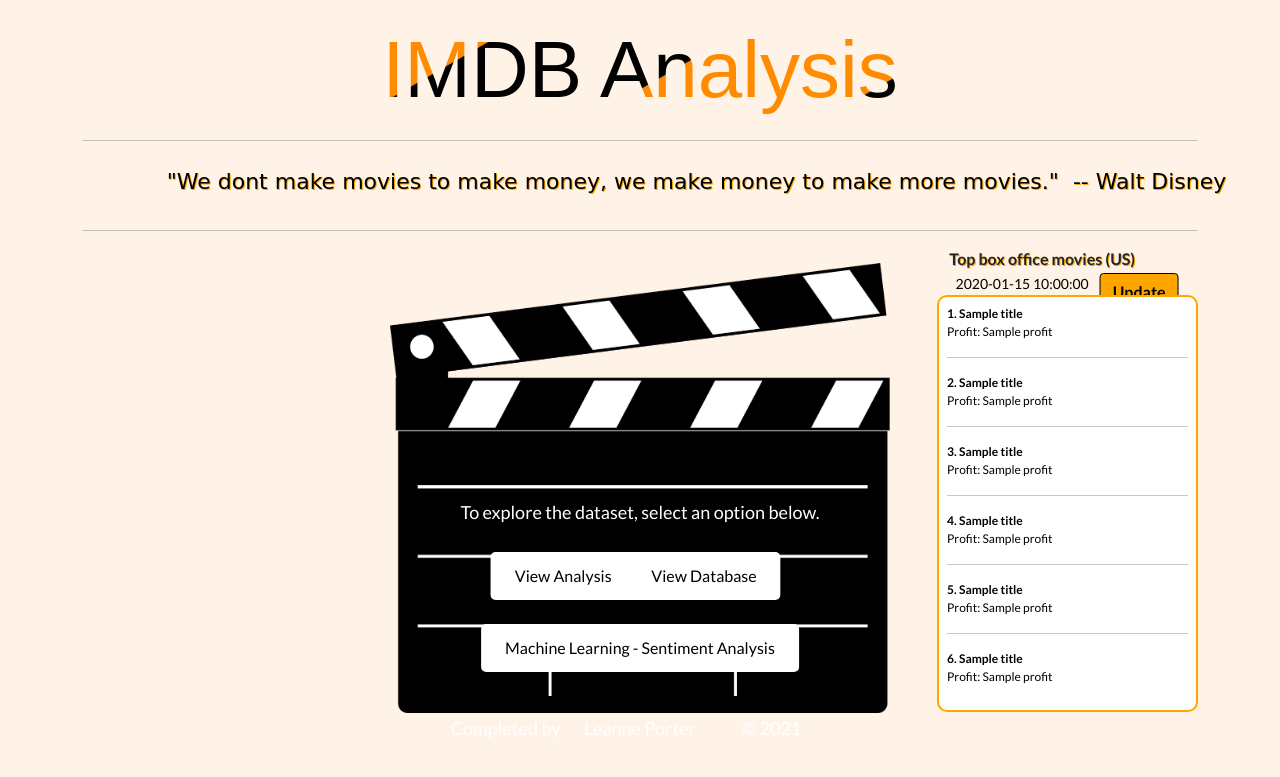
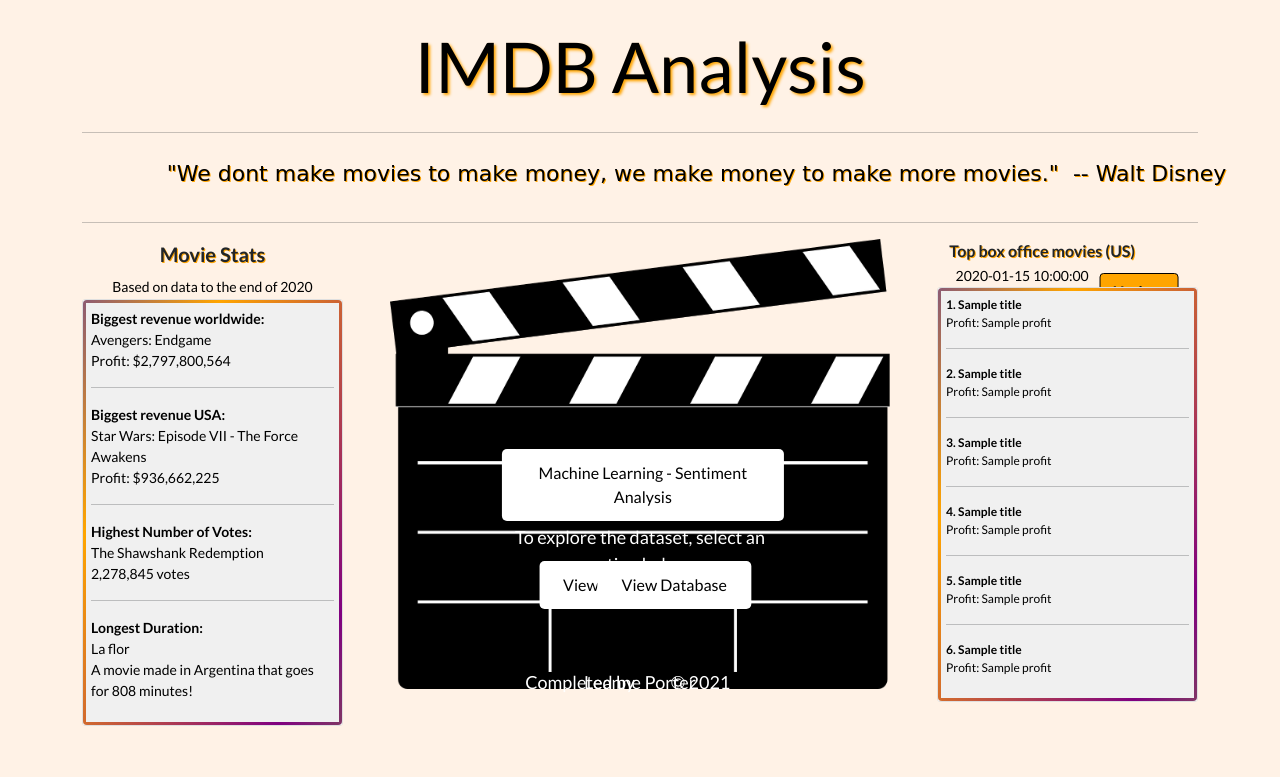
Before and after one commit to LP-116/Project-3, a Flask app: page / in a window 1280 px wide. Shown: the top 777 px of the page. Run offline with Flask 2, Linux system fonts and the light colour scheme; a database or web service that is not in the repository returns one stand-in record (values such as "Sample title"); some libraries are stand-ins or nearby versions.

Commit message:
html coding

```diff
--- a/IMDB_app/static/style.css
+++ b/IMDB_app/static/style.css
@@ -56,7 +56,8 @@
 }
 
 .card-body {
-  padding: 0.5rem 0.5rem
+  padding: 0.5rem 0.5rem;
+  background-color: #F0F0F0;
 }
 
 .text5 {
@@ -66,6 +67,15 @@
   color: black;
 
 }
+
+.text6 {
+
+  font-size: 14px;
+  text-decoration: none;
+  color: black;
+
+}
+
 
 .btn {
   position: absolute;
@@ -82,8 +92,8 @@
 
 .btn1 {
   position: absolute;
-  top: 72%;
-  left: 44%;
+  top: 71%;
+  left: 45%;
   transform: translate(-50%, -50%);
   -ms-transform: translate(-50%, -50%);
   background-color: white;
@@ -98,8 +108,8 @@
 
 .btn2 {
   position: absolute;
-  top: 72%;
-  left: 55%;
+  top: 71%;
+  left: 56%;
   transform: translate(-50%, -50%);
   -ms-transform: translate(-50%, -50%);
   background-color: white;
@@ -114,8 +124,8 @@
 
 .btn3 {
   position: absolute;
-  top: 81%;
-  left: 50%;
+  top: 50.5%;
+  left: 50.5%;
   transform: translate(-50%, -50%);
   -ms-transform: translate(-50%, -50%);
   background-color: white;
@@ -129,11 +139,16 @@
 }
 
 .date {
-
   display: block;
   margin-bottom: 0em;
 
 }
+
+.detail {
+  color: black !important;
+  text-shadow: none;
+  font-size: 14px;
+ }
 
 p.top-heading {
   margin: 0px;
@@ -146,11 +161,56 @@
  text-shadow: none
 }
 
+.top-heading3 {
+  margin: 0px;
+  padding: 0px;
+  text-shadow: 1px 1px orange;
+  text-align: center;
+  font-size: 20px;
+}
 
-.card {
-  /* border-color: orange; */
+
+.img-wrapper {
+  position: relative;
+}
+
+.img-responsive {
+  width: 500px;
+  height: 450px;
+  display:block;
+  margin:auto;
+}
+
+.img-overlay {
+  position: absolute;
+  top: 0;
+  bottom: 0;
+  left: 0;
+  right: 0;
+  text-align: center;
+}
+
+.img-overlay:before {
+  content: ' ';
+  display: block;
+  /* adjust 'height' to position overlay content vertically */
+  height: 50%;
+}
+
+/* .card {
   border-radius: 10px;
   border: 2px solid orange
+} */
+
+@import url("https://fonts.googleapis.com/css?family=Lato:300");
+
+#text-effect {
+
+  font: 70px "Lato", sans-serif;
+  color:black;
+  font: italic;
+  text-shadow: 2px 2px 3px orange;
+
 }
 
 
@@ -196,35 +256,88 @@
 }
 
 
-span {
+
+/* span {
 
   	font: 80px "Oswald", sans-serif;
   	letter-spacing: 0;
-  	/* padding: .25em 0 .325em; */
-	  display: block;
-	  margin: 0 auto;
+    display: block;
+	  margin: 0 auto; */
 
 /* Clip Background Image */
 
-	  background: url("../static/images/line.jpg") repeat-y;
+	  /* background: url("../static/images/line.jpg") repeat-y;
 	  -webkit-background-clip: text;
-	  background-clip: text;
+	  background-clip: text; */
 
 /* Animate Background Image */
 
-	  -webkit-text-fill-color: transparent;
-	  -webkit-animation: aitf 80s linear infinite;
+	  /* -webkit-text-fill-color: transparent;
+	  -webkit-animation: aitf 80s linear infinite; */
 
 /* Activate hardware acceleration for smoother animations */
-
+/*
 	  -webkit-transform: translate3d(0,0,0);
 	  -webkit-backface-visibility: hidden;
 
-  }
+  } */
 
 /* Animate Background Image */
 
-@-webkit-keyframes aitf {
+/* @-webkit-keyframes aitf {
 	0% { background-position: 0% 50%; }
 	100% { background-position: 100% 50%; }
+} */
+
+/* The animation starts here */
+.animated-box {
+  position: relative;
 }
+
+.animated-box:after {
+  content: '';
+  position: absolute;
+  top: 0;
+  left: 0;
+  right: 0;
+  bottom: 0;
+  border-radius: 4px;
+  background: linear-gradient(120deg, red, red, blue, orange, purple, lawngreen);
+  background-size: 300% 300%;
+  clip-path: polygon(0% 100%, 3px 100%, 3px 3px, calc(100% - 3px) 3px, calc(100% - 3px) calc(100% - 3px), 3px calc(100% - 3px), 3px 100%, 100% 100%, 100% 0%, 0% 0%);
+}
+
+.animated-box.in:after {
+  animation: frame-enter 1s forwards ease-in-out reverse, gradient-animation 4s ease-in-out infinite;
+}
+
+/* motion */
+@keyframes gradient-animation {
+  0% {
+    background-position: 15% 0%;
+  }
+  50% {
+    background-position: 85% 100%;
+  }
+  100% {
+    background-position: 15% 0%;
+  }
+}
+
+@keyframes frame-enter {
+  0% {
+    clip-path: polygon(0% 100%, 3px 100%, 3px 3px, calc(100% - 3px) 3px, calc(100% - 3px) calc(100% - 3px), 3px calc(100% - 3px), 3px 100%, 100% 100%, 100% 0%, 0% 0%);
+  }
+  25% {
+    clip-path: polygon(0% 100%, 3px 100%, 3px 3px, calc(100% - 3px) 3px, calc(100% - 3px) calc(100% - 3px), calc(100% - 3px) calc(100% - 3px), calc(100% - 3px) 100%, 100% 100%, 100% 0%, 0% 0%);
+  }
+  50% {
+    clip-path: polygon(0% 100%, 3px 100%, 3px 3px, calc(100% - 3px) 3px, calc(100% - 3px) 3px, calc(100% - 3px) 3px, calc(100% - 3px) 3px, calc(100% - 3px) 3px, 100% 0%, 0% 0%);
+  }
+  75% {
+    -webkit-clip-path: polygon(0% 100%, 3px 100%, 3px 3px, 3px 3px, 3px 3px, 3px 3px, 3px 3px, 3px 3px, 3px 0%, 0% 0%);
+  }
+  100% {
+    -webkit-clip-path: polygon(0% 100%, 3px 100%, 3px 100%, 3px 100%, 3px 100%, 3px 100%, 3px 100%, 3px 100%, 3px 100%, 0% 100%);
+  }
+}
--- a/IMDB_app/templates/index.html
+++ b/IMDB_app/templates/index.html
@@ -44,20 +44,39 @@
             </div>
             <hr>
             <div class="row">
-              <div class="col-lg-3"></div>
-              <div class="col-lg-6 text-center" > <p class="text1"> To explore the dataset, select an option below.</p>
+              <div class="col-lg-3">
+                <p class="top-heading3"><b> Movie Stats </b><br>
+                <small class="detail"> Based on data to the end of 2020</small></p>
+
+                <div class="card animated-box in">
+                  <div class="card-body">
+                    <ul style="list-style: none;">
+                    <li class="text6"><b> Biggest revenue worldwide: </b></li> <li class="text6"> Avengers: Endgame </li><li class="text6"> Profit: $2,797,800,564 </li> <hr>
+                    <li class="text6"><b> Biggest revenue USA:</b></li> <li class="text6"> Star Wars: Episode VII - The Force Awakens </li> <li class="text6"> Profit: $936,662,225 </li><hr>
+                    <li class="text6"><b> Highest Number of Votes:</b></li> <li class="text6">The Shawshank Redemption</li><li class="text6"> 2,278,845 votes</li> <hr>
+                    <li class="text6"><b> Longest Duration:</b></li> <li class="text6"> La flor</li><li class="text6"> A movie made in Argentina that goes for 808 minutes!</li>
+                  </ul>
+                  </div>
+                </div>
+              </div>
+              <br>
+              <div class="col-lg-6 img-wrapper">
+              <img class="text-center img-responsive" src="../static/images/clapper.png">
+              <div class="text-center img-overlay" > <p class="text1"> To explore the dataset, select an option below.</p>
                 <p><a class="btn1" href="analysis.html">View Analysis </a></p>
                 <p><a class="btn2" href="database.html">View Database </a></p>
                 <p><a class="btn3" href="machine learning.html">Machine Learning - Sentiment Analysis </a></p>
                 <p class="text2"> Completed by</p>
                 <p class="text3"> Leanne Porter</p>
                 <p class="text4"> &nbsp &copy 2021 </p>
-                <img src="../static/images/clapper.png" width="500" height="450"> </div>
+                 </div>
+              </div>
+
               <div class="col-lg-3">
                 <p class="top-heading"><b>&nbsp &nbsp Top box office movies (US) </b><br class="date">
                   &nbsp &nbsp &nbsp <small class="top-heading2">{{ imdb.Date }}  &nbsp &nbsp &nbsp &nbsp &nbsp &nbsp</small></p> <a class="btn" href="../scrape" role="button"><b>Update</b></a>
 
-                <div class="card">
+                <div class="card animated-box in">
                   <div class="card-body">
                     <ul style="list-style: none;">
                     <li class="text5"><b>1. {{ imdb.Title[0] }}</b></li> <li class="text5">Profit: {{ imdb.Profit[0] }}</li> <hr>
```
